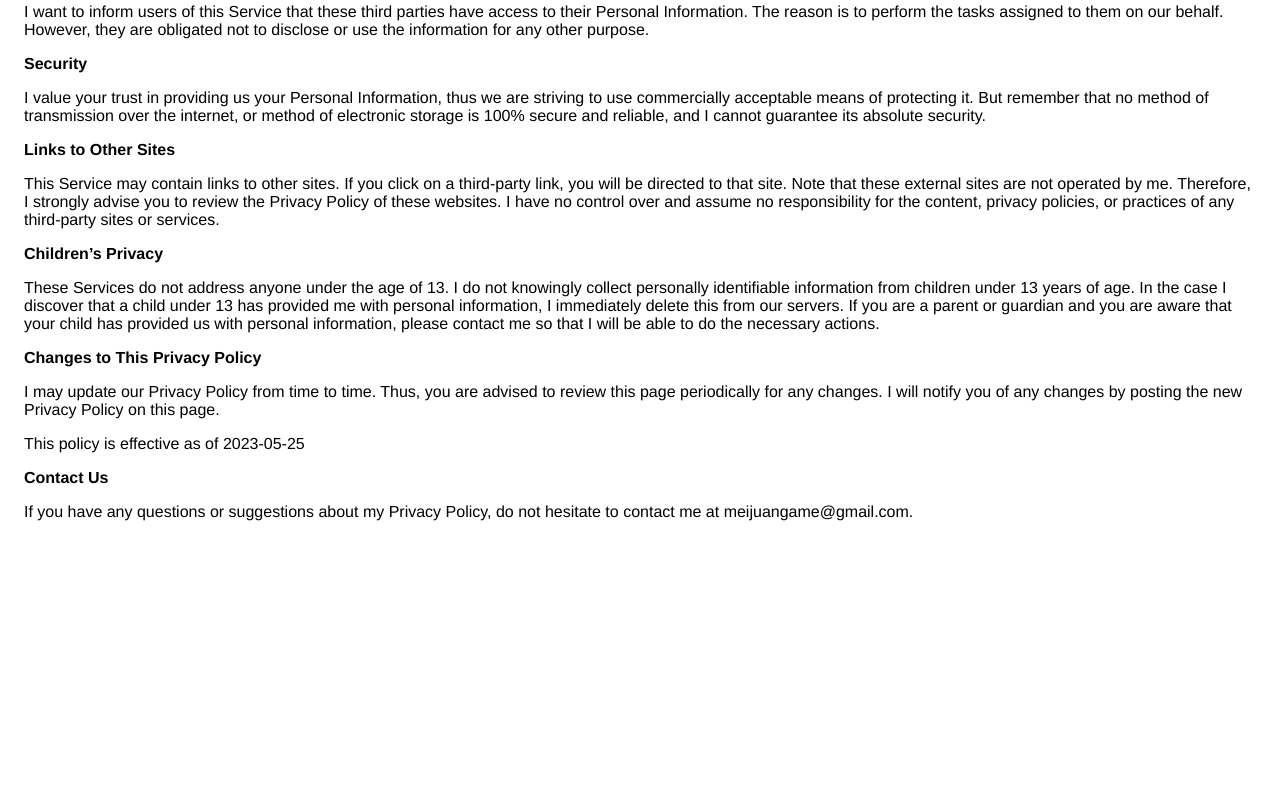
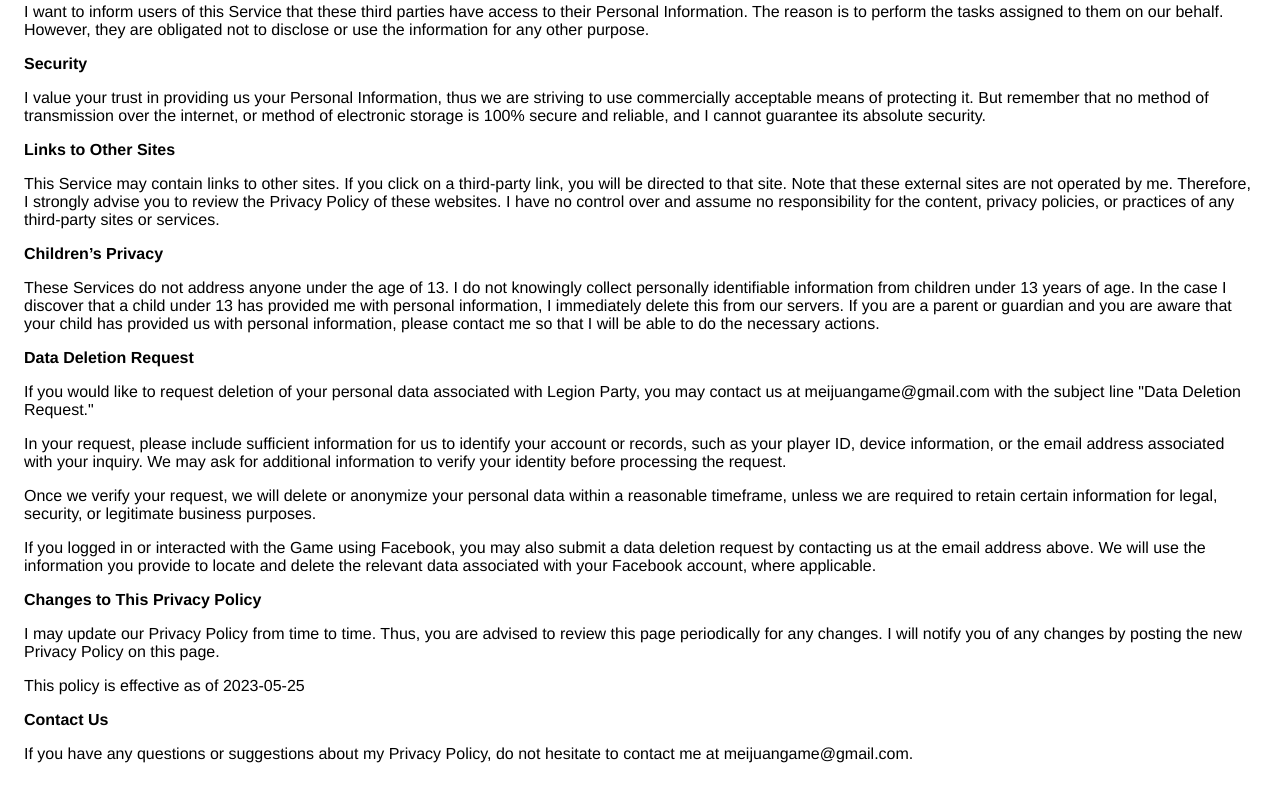
Before and after one commit to rosemaygame/rosemaygame.github.io, a plain HTML site: page privacy_policy_LegionParty.html in a window 1280 px wide. Shown: the part 867-1668 px from the top of the page. Before the commit the page ends 1428 px from the top, so only its background shows below. Drawn offline with Linux system fonts and the light colour scheme.

Commit message:
Update privacy_policy_LegionParty.html

```diff
--- a/privacy_policy_LegionParty.html
+++ b/privacy_policy_LegionParty.html
@@ -92,7 +92,15 @@
                     and you are aware that your child has provided us with
                     personal information, please contact me so that
                     I will be able to do the necessary actions.
-                  </p></div> <!----> <p><strong>Changes to This Privacy Policy</strong></p> <p>
+                </p></div> <p><strong>Data Deletion Request</strong></p> <p>
+                  If you would like to request deletion of your personal data associated with Legion Party, you may contact us at meijuangame@gmail.com with the subject line "Data Deletion Request."
+                </p> <p>
+                  In your request, please include sufficient information for us to identify your account or records, such as your player ID, device information, or the email address associated with your inquiry. We may ask for additional information to verify your identity before processing the request.
+                </p> <p>
+                  Once we verify your request, we will delete or anonymize your personal data within a reasonable timeframe, unless we are required to retain certain information for legal, security, or legitimate business purposes.
+                </p> <p>
+                  If you logged in or interacted with the Game using Facebook, you may also submit a data deletion request by contacting us at the email address above. We will use the information you provide to locate and delete the relevant data associated with your Facebook account, where applicable.
+                </p> <!----> <p><strong>Changes to This Privacy Policy</strong></p> <p>
                   I may update our Privacy Policy from
                   time to time. Thus, you are advised to review this page
                   periodically for any changes. I will
@@ -101,5 +109,6 @@
                 </p> <p>This policy is effective as of 2023-05-25</p> <p><strong>Contact Us</strong></p> <p>
                   If you have any questions or suggestions about my
                   Privacy Policy, do not hesitate to contact me at meijuangame@gmail.com.
+                </p>
     </body>
     </html>
```
